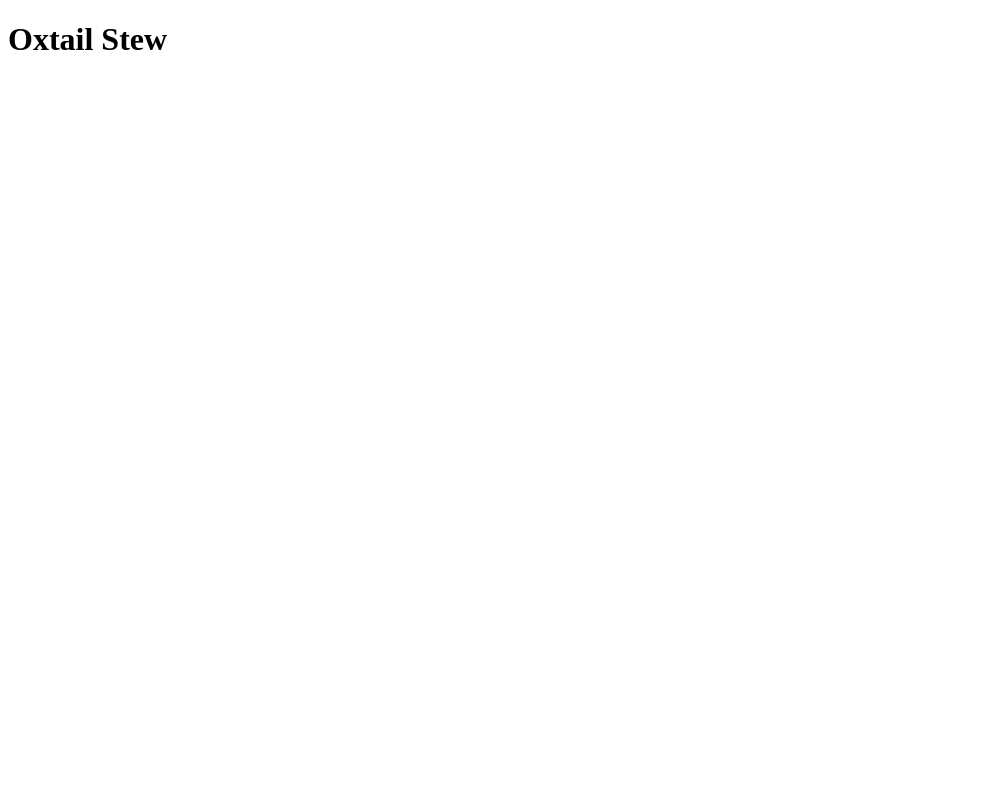
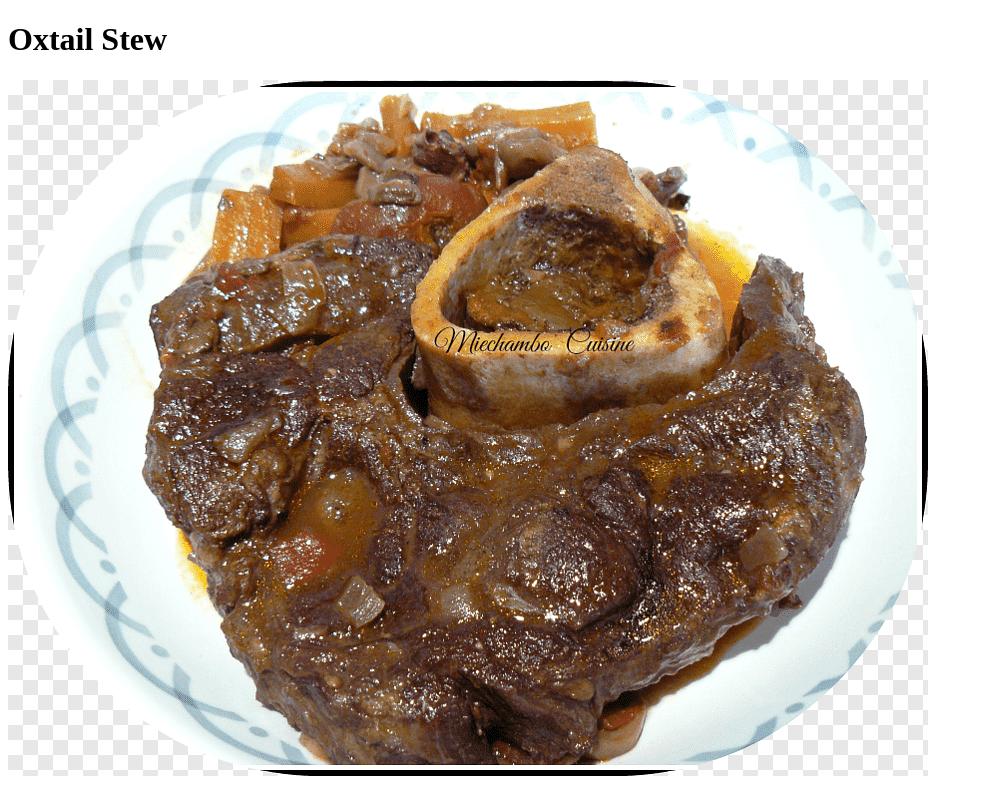
Before and after one commit to Pengwini/odinRecepies, a plain HTML site: page recepies/oxtailStew.html in a window 1280 px wide. Shown: the whole page, without its empty margins (0-983 px from the left). Drawn offline with Linux system fonts and the light colour scheme.

Commit message:
Oxtail page now has an image and the broken link is fixed.

```diff
--- a/recepies/oxtailStew.html
+++ b/recepies/oxtailStew.html
@@ -9,5 +9,10 @@
 </head>
 <body>
     <h1> Oxtail Stew </h1>
+
+    <p>
+        <img src="../img/oxtail stew.png" alt="oxtail">
+    </p>
+
 </body>
 </html>
```
Also changed, not shown: index.html (+2 -2 lines), img/oxtail stew.png (added).
